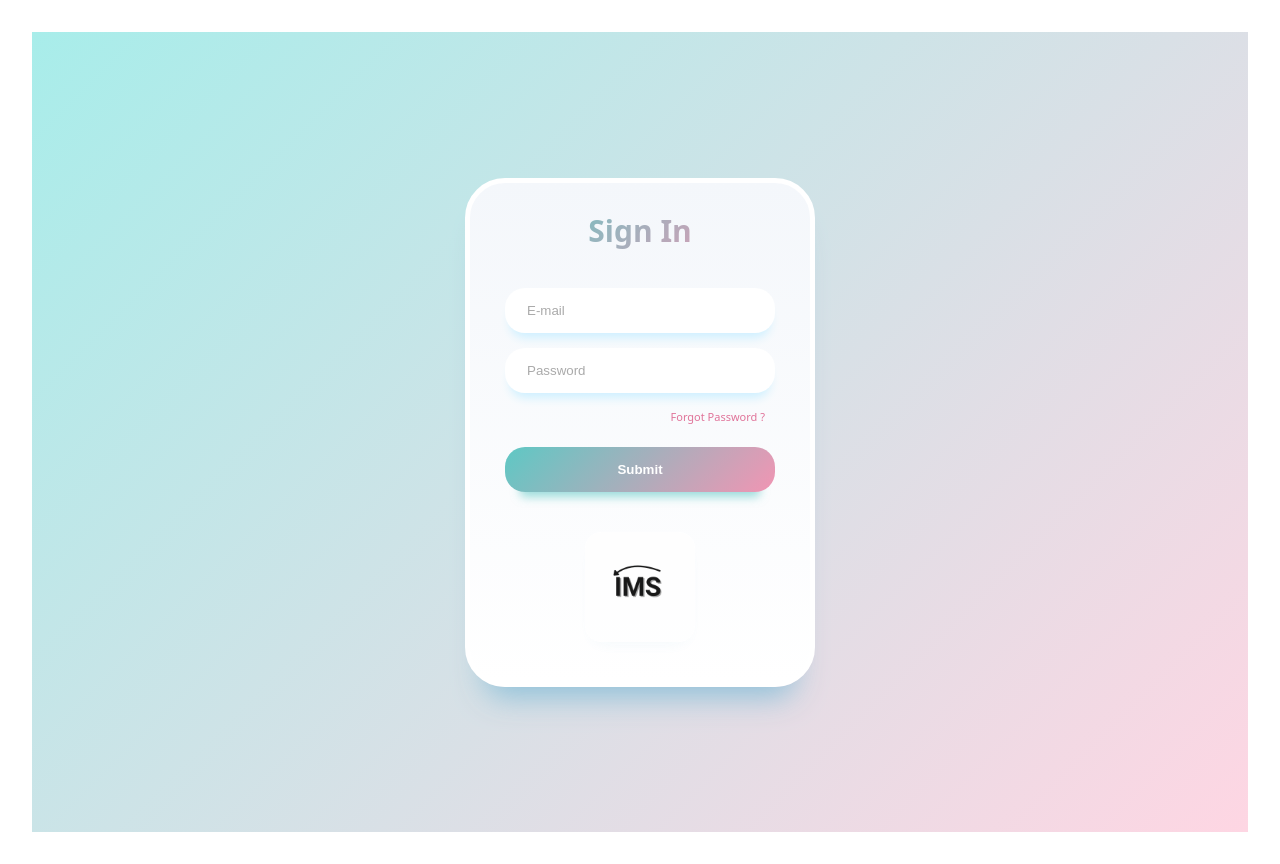
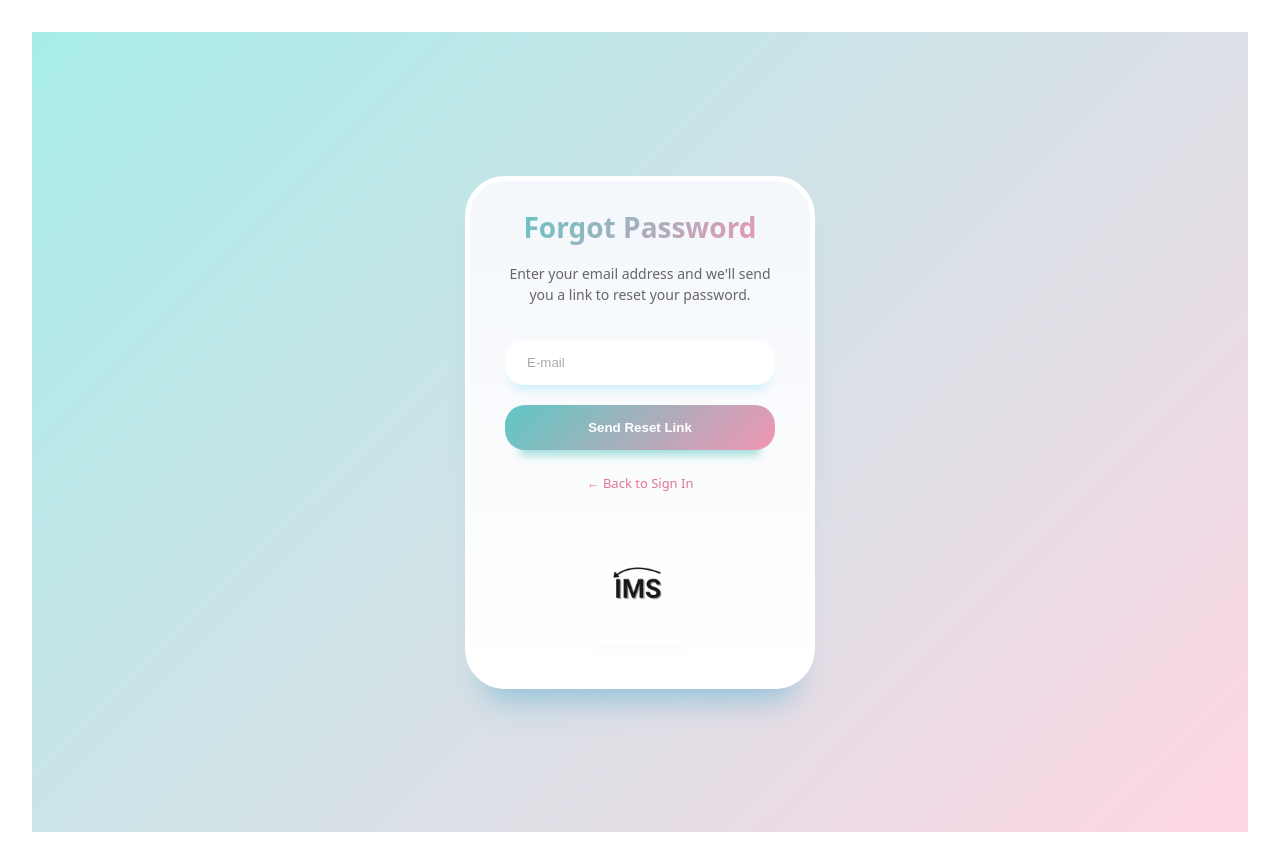
Before and after one commit to vinh-sudo/AWS-Project, a React app in the folder frontend/: page /forgot-password in a window 1280 px wide. Built offline with nearby package versions, Linux system fonts and the light colour scheme; the HTML template or start-up script is replaced by a standard one.

Commit message:
Create Forgot-password Page

```diff
--- a/frontend/package.json
+++ b/frontend/package.json
@@ -13,6 +13,7 @@
     "formik": "^2.4.9",
     "react": "^19.2.0",
     "react-dom": "^19.2.0",
+    "react-router-dom": "^7.12.0",
     "yup": "^1.7.1"
   },
   "devDependencies": {
--- a/frontend/src/App.jsx
+++ b/frontend/src/App.jsx
@@ -1,8 +1,18 @@
+import { BrowserRouter, Routes, Route } from "react-router-dom";
 import LoginPage from "./pages/loginPage/LoginPage";
+import ForgotPasswordPage from "./pages/forgotPasswordPage/ForgotPasswordPage";
 import "./App.css";
 
 function App() {
-  return <LoginPage />;
+  return (
+    <BrowserRouter>
+      <Routes>
+        <Route path="/" element={<LoginPage />} />
+        <Route path="/login" element={<LoginPage />} />
+        <Route path="/forgot-password" element={<ForgotPasswordPage />} />
+      </Routes>
+    </BrowserRouter>
+  );
 }
 
 export default App;
--- a/frontend/src/pages/forgotPasswordPage/ForgotPasswordPage.css
+++ b/frontend/src/pages/forgotPasswordPage/ForgotPasswordPage.css
@@ -0,0 +1,186 @@
+.forgot-password-wrapper {
+    display: flex;
+    justify-content: center;
+    align-items: center;
+    min-height: 100vh;
+    background: linear-gradient(135deg, #a8edea 0%, #fed6e3 100%);
+    padding: 20px;
+    box-sizing: border-box;
+}
+
+.forgot-password-container {
+    max-width: 350px;
+    width: 100%;
+    background: #F8F9FD;
+    background: linear-gradient(0deg, rgb(255, 255, 255) 0%, rgb(244, 247, 251) 100%);
+    border-radius: 40px;
+    padding: 25px 35px;
+    border: 5px solid rgb(255, 255, 255);
+    box-shadow: rgba(133, 189, 215, 0.8784313725) 0px 30px 30px -20px;
+    margin: 20px;
+    box-sizing: border-box;
+}
+
+.forgot-password-heading {
+    text-align: center;
+    font-weight: 900;
+    font-size: 28px;
+    background: linear-gradient(135deg, #5ec8c4 0%, #f195b3 100%);
+    -webkit-background-clip: text;
+    -webkit-text-fill-color: transparent;
+    background-clip: text;
+}
+
+.forgot-password-description {
+    text-align: center;
+    color: #666;
+    font-size: 14px;
+    margin-top: 15px;
+    line-height: 1.5;
+}
+
+.forgot-password-form {
+    margin-top: 20px;
+}
+
+.forgot-password-form .forgot-password-input {
+    width: 100%;
+    background: white;
+    border: none;
+    padding: 15px 20px;
+    border-radius: 20px;
+    margin-top: 15px;
+    box-shadow: #cff0ff 0px 10px 10px -5px;
+    border-inline: 2px solid transparent;
+    box-sizing: border-box;
+}
+
+.forgot-password-form .forgot-password-input.input-error {
+    border: 1px solid #ff6b6b;
+    box-shadow: 0 0 0 2px rgba(255, 107, 107, 0.1);
+}
+
+.input-error-text {
+    color: #d9534f;
+    font-size: 12px;
+    margin-top: 6px;
+    padding-left: 4px;
+}
+
+.forgot-password-form .forgot-password-input::-moz-placeholder {
+    color: rgb(170, 170, 170);
+}
+
+.forgot-password-form .forgot-password-input::placeholder {
+    color: rgb(170, 170, 170);
+}
+
+.forgot-password-form .forgot-password-input:focus {
+    outline: none;
+    border-inline: 2px solid #12B1D1;
+}
+
+.forgot-password-form .forgot-password-button {
+    display: block;
+    width: 100%;
+    font-weight: bold;
+    background: linear-gradient(135deg, #5ec8c4 0%, #f195b3 100%);
+    color: white;
+    padding-block: 15px;
+    margin: 20px auto;
+    border-radius: 20px;
+    box-shadow: rgba(94, 200, 196, 0.6) 0px 20px 10px -15px;
+    border: none;
+    transition: all 0.2s ease-in-out;
+    cursor: pointer;
+    box-sizing: border-box;
+}
+
+.forgot-password-form .forgot-password-button:hover {
+    transform: scale(1.03);
+    box-shadow: rgba(241, 149, 179, 0.8) 0px 23px 10px -20px;
+}
+
+.forgot-password-form .forgot-password-button:active {
+    transform: scale(0.95);
+    box-shadow: rgba(241, 149, 179, 0.8) 0px 15px 10px -10px;
+}
+
+/* Success Message */
+.success-message {
+    text-align: center;
+    margin-top: 20px;
+    padding: 20px;
+}
+
+.success-icon {
+    width: 60px;
+    height: 60px;
+    background: linear-gradient(135deg, #5ec8c4 0%, #f195b3 100%);
+    border-radius: 50%;
+    display: flex;
+    justify-content: center;
+    align-items: center;
+    margin: 0 auto 20px;
+    color: white;
+    font-size: 30px;
+    font-weight: bold;
+    box-shadow: rgba(94, 200, 196, 0.6) 0px 10px 20px -10px;
+}
+
+.success-message p {
+    color: #666;
+    font-size: 14px;
+    line-height: 1.6;
+    margin: 0;
+}
+
+.success-message .check-inbox {
+    color: #5ec8c4;
+    font-weight: 600;
+    margin-top: 10px;
+}
+
+/* Back to Login */
+.back-to-login {
+    text-align: center;
+    margin-top: 15px;
+}
+
+.back-to-login a {
+    font-size: 13px;
+    color: #e07399;
+    text-decoration: none;
+    transition: color 0.2s ease-in-out;
+}
+
+.back-to-login a:hover {
+    color: #5ec8c4;
+}
+
+/* Logo */
+.logo-row {
+    display: flex;
+    justify-content: center;
+    align-items: center;
+    gap: 18px;
+    margin-top: 25px;
+    padding: 15px 0;
+}
+
+.logo-item {
+    width: 90px;
+    height: 90px;
+    object-fit: contain;
+    opacity: 0.9;
+    transition: all 0.3s ease-in-out;
+    border-radius: 16px;
+    box-shadow: rgba(133, 189, 215, 0.2) 0px 8px 18px -12px;
+    background: #ffffff;
+    padding: 10px;
+}
+
+.logo-item:hover {
+    opacity: 1;
+    transform: scale(1.05);
+}
--- a/frontend/src/pages/forgotPasswordPage/ForgotPasswordPage.jsx
+++ b/frontend/src/pages/forgotPasswordPage/ForgotPasswordPage.jsx
@@ -0,0 +1,90 @@
+import React, { useState } from "react";
+import { Link } from "react-router-dom";
+import { useFormik } from "formik";
+import * as Yup from "yup";
+import "./ForgotPasswordPage.css";
+import imsLogo from "../../assets/ims2.jpg";
+
+const ForgotPasswordPage = () => {
+  const [isSubmitted, setIsSubmitted] = useState(false);
+
+  const validationSchema = Yup.object({
+    email: Yup.string()
+      .email("Invalid email format")
+      .required("Email is required"),
+  });
+
+  const formik = useFormik({
+    initialValues: {
+      email: "",
+    },
+    validationSchema,
+    onSubmit: (values) => {
+      // TODO: replace with real submit logic
+      console.log("Forgot password submit", values);
+      setIsSubmitted(true);
+    },
+  });
+
+  return (
+    <div className="forgot-password-wrapper">
+      <div className="forgot-password-container">
+        <div className="forgot-password-heading">Forgot Password</div>
+
+        {!isSubmitted ? (
+          <>
+            <p className="forgot-password-description">
+              Enter your email address and we'll send you a link to reset your
+              password.
+            </p>
+            <form
+              className="forgot-password-form"
+              onSubmit={formik.handleSubmit}
+              noValidate
+            >
+              <input
+                required
+                className={`forgot-password-input ${
+                  formik.touched.email && formik.errors.email
+                    ? "input-error"
+                    : ""
+                }`}
+                type="email"
+                name="email"
+                id="email"
+                placeholder="E-mail"
+                value={formik.values.email}
+                onChange={formik.handleChange}
+                onBlur={formik.handleBlur}
+              />
+              {formik.touched.email && formik.errors.email && (
+                <div className="input-error-text">{formik.errors.email}</div>
+              )}
+              <input
+                className="forgot-password-button"
+                type="submit"
+                value="Send Reset Link"
+              />
+            </form>
+          </>
+        ) : (
+          <div className="success-message">
+            <div className="success-icon">✓</div>
+            <p>We've sent a password reset link to your email address.</p>
+            <p className="check-inbox">Please check your inbox.</p>
+          </div>
+        )}
+
+        <div className="back-to-login">
+          <Link to="/login">← Back to Sign In</Link>
+        </div>
+
+        <div className="logo-row">
+          <img src={imsLogo} alt="IMS Logo" className="logo-item" />
+        </div>
+      </div>
+    </div>
+  );
+};
+
+export default ForgotPasswordPage;
--- a/frontend/src/pages/loginPage/LoginPage.css
+++ b/frontend/src/pages/loginPage/LoginPage.css
@@ -84,6 +84,11 @@
     font-size: 11px;
     color: #e07399;
     text-decoration: none;
+    transition: color 0.2s ease-in-out;
+}
+
+.login-form .forgot-password a:hover {
+    color: #5ec8c4;
 }
 
 .login-form .login-button {
--- a/frontend/src/pages/loginPage/LoginPage.jsx
+++ b/frontend/src/pages/loginPage/LoginPage.jsx
@@ -1,4 +1,5 @@
 import React from "react";
+import { Link } from "react-router-dom";
 import { useFormik } from "formik";
 import * as Yup from "yup";
 import "./LoginPage.css";
@@ -64,7 +65,7 @@ const LoginPage = () => {
             <div className="input-error-text">{formik.errors.password}</div>
           )}
           <span className="forgot-password">
-            <a href="#">Forgot Password ?</a>
+            <Link to="/forgot-password">Forgot Password ?</Link>
           </span>
           <input
             className="login-button"
```
Also changed, not shown: 1 other file (tests, documents, lock files or other folders).
